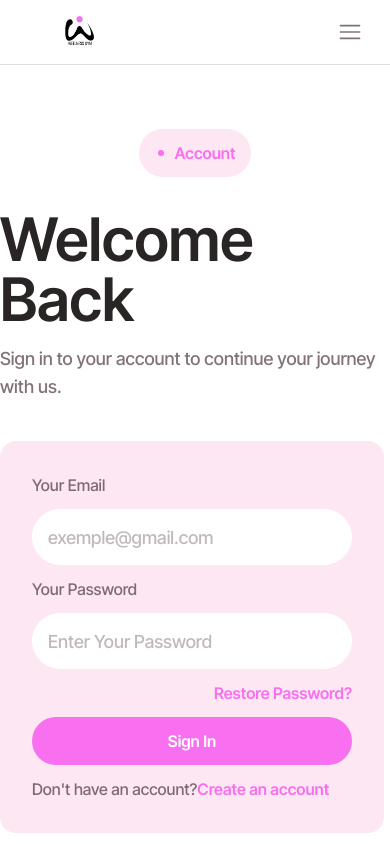
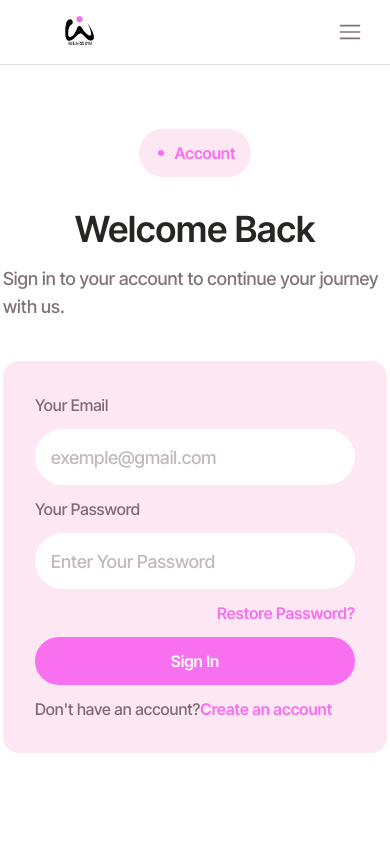
Before and after one commit to Rosier-Anderson/women-wellness-web, a Next.js app: page /login in a window 390 px wide. Shown: the top 844 px of the page. Built offline with nearby package versions, Linux system fonts and the light colour scheme.

Commit message:
fix: update login page and layout components

```diff
--- a/app/(auth)/login/page.tsx
+++ b/app/(auth)/login/page.tsx
@@ -8,8 +8,8 @@ export default function login() {
     <Box id="app-login" className="">
       <div className="flex flex-col items-center gap-4  ">
         <SectionHeading
-          titleClassName="text-4xl text-6xl"
-          descClassName="text-lg"
+          titleClassName="text-4xl sm:text-6xl"
+          descClassName="text-lg w-sm"
           badge="Account"
           title="Welcome Back"
           desc="Sign in to your account to continue your journey with us."
--- a/components/layout/Card.tsx
+++ b/components/layout/Card.tsx
@@ -2,18 +2,20 @@ import React from "react";
 import { SurfaceLink } from "../ui/global/SurfaceLink";
 import { MdArrowRightAlt } from "react-icons/md";
 import { IconType } from "react-icons/lib";
+import { cn } from "@/lib/utils";
 
 type CardProps = {
   icon: IconType;
   heading: string;
   description: string;
   btn_label: string;
+  className?: string
 };
-function Card({ icon: Icon, heading, description, btn_label }: CardProps) {
+function Card({ icon: Icon, heading, description, btn_label, className }: CardProps) {
   return (
     <article
       id="card-app"
-      className=" flex flex-col gap-10 bg-secondary rounded-2xl p-8 last:bg-primary last:[&_h1]:text-white  last:[&>svg]:text-white last:[&_a]:text-white"
+      className={cn(" flex flex-col gap-10 bg-secondary rounded-2xl p-8 last:bg-primary last:[&_h1]:text-white  last:[&>svg]:text-white last:[&_a]:text-white [&>article:nth-child(2)]:row-span-3", className)}
     >
       <Icon className="text-4xl text-primary " />
       <div className="flex flex-col gap-2">
--- a/components/layout/FAQSection.tsx
+++ b/components/layout/FAQSection.tsx
@@ -6,17 +6,17 @@ import Box from "../ui/global/Box";
 
 export default function FAQSection() {
   return (
-    <Container className="max-w-4xl flex flex-col mx-auto my-0 mt-20 ">
-      {" "}
-      <Box className="flex flex-col items-center my-10">
+    <Container className="mx-auto mt-20 flex max-w-4xl flex-col items-center">
+  <Box className="my-10 flex flex-col items-center">
     <SectionHeading
-           titleClassName=" text-[clamp(2.5rem,8vw,4rem)] text-center font-bold leading-[1.3] tracking-tight"
-           descClassName="w-sm sm:w-2xl  text-xl text-center leading-relaxed"
+      titleClassName="text-center text-[clamp(2.5rem,8vw,4rem)] font-bold leading-[1.3] tracking-tight"
+      descClassName="w-full max-w-2xl text-center text-xl leading-relaxed"
       badge="FAQ"
       title={<>Frequently Asked Questions</>}
       desc="Got questions? We’ve got answers. Whether you're new to yoga, curious about our memberships, or wondering what to bring to your first class."
     />
   </Box>
+
   <AccordionMultiple />
 </Container>
   );
--- a/components/layout/StatSection.tsx
+++ b/components/layout/StatSection.tsx
@@ -24,7 +24,7 @@ function StatSection() {
                 {el.value}
                 <FaPlus className="size-6" />
               </h1>
-              <p className="text-md whitespace-nowrap">{el.label}</p>
+              <p className="text-md ">{el.label}</p>
             </div>
           </Box>
         );
```
Lines whose indentation alone changed are shown as unchanged.
